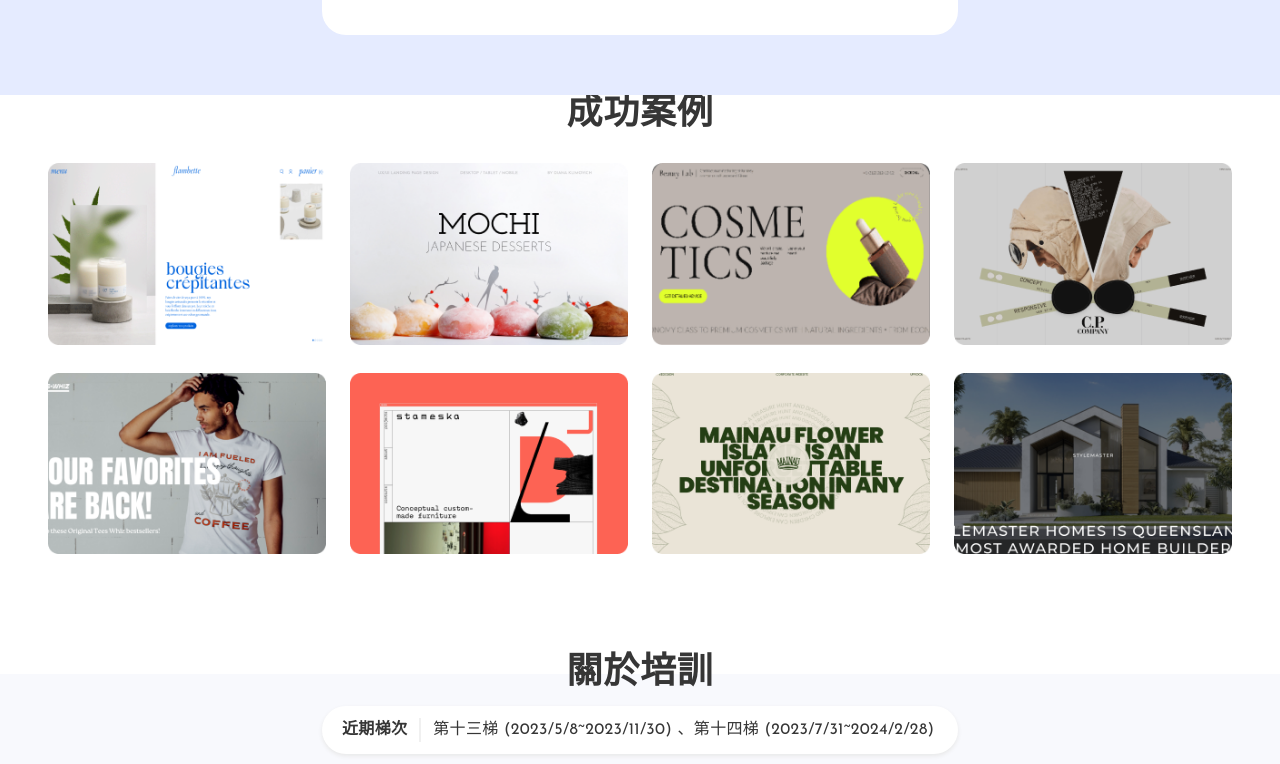
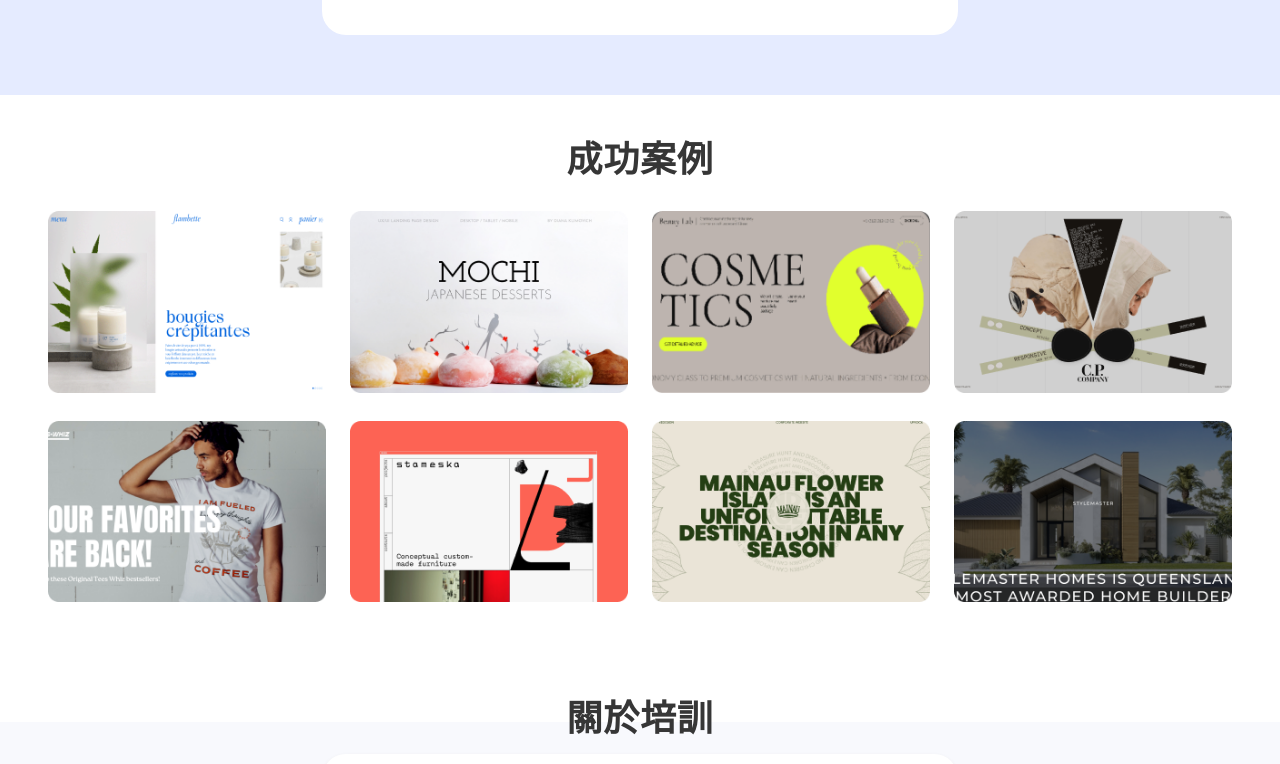
Before and after one commit to Lin4611/rocketLandingPage, a React (Vite) app: page / in a window 1280 px wide. Shown: the part 1716-2480 px from the top of the page. Built offline with nearby package versions, Linux system fonts and the light colour scheme.

Commit message:
update: adjust padding top

```diff
--- a/src/components/SuccessCasesSection.jsx
+++ b/src/components/SuccessCasesSection.jsx
@@ -7,7 +7,7 @@ const SuccessCasesSection = () => {
 
   return (
     <>
-      <section className="w-full overflow-hidden mb-24 xl:max-w-360 xl:mx-auto lg:px-12 xl:mb-30 ">
+      <section className="w-full pt-12 overflow-hidden mb-24 xl:max-w-360 xl:mx-auto lg:px-12 xl:mb-30 ">
         <h2 className="heading-2! text-center mb-4 text-Neutral-700 xl:text-4xl! xl:mb-7">
           成功案例
         </h2>
```
